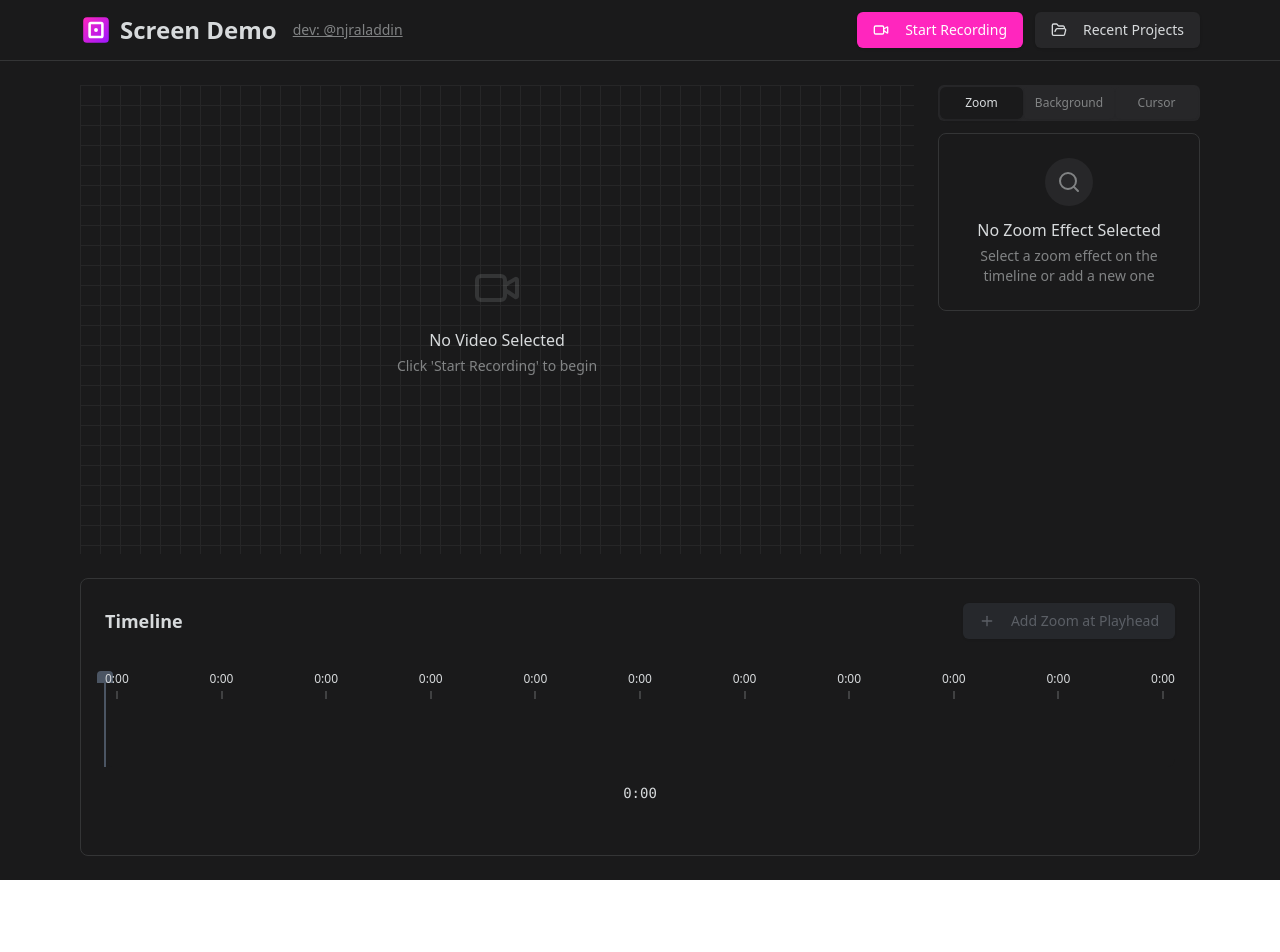
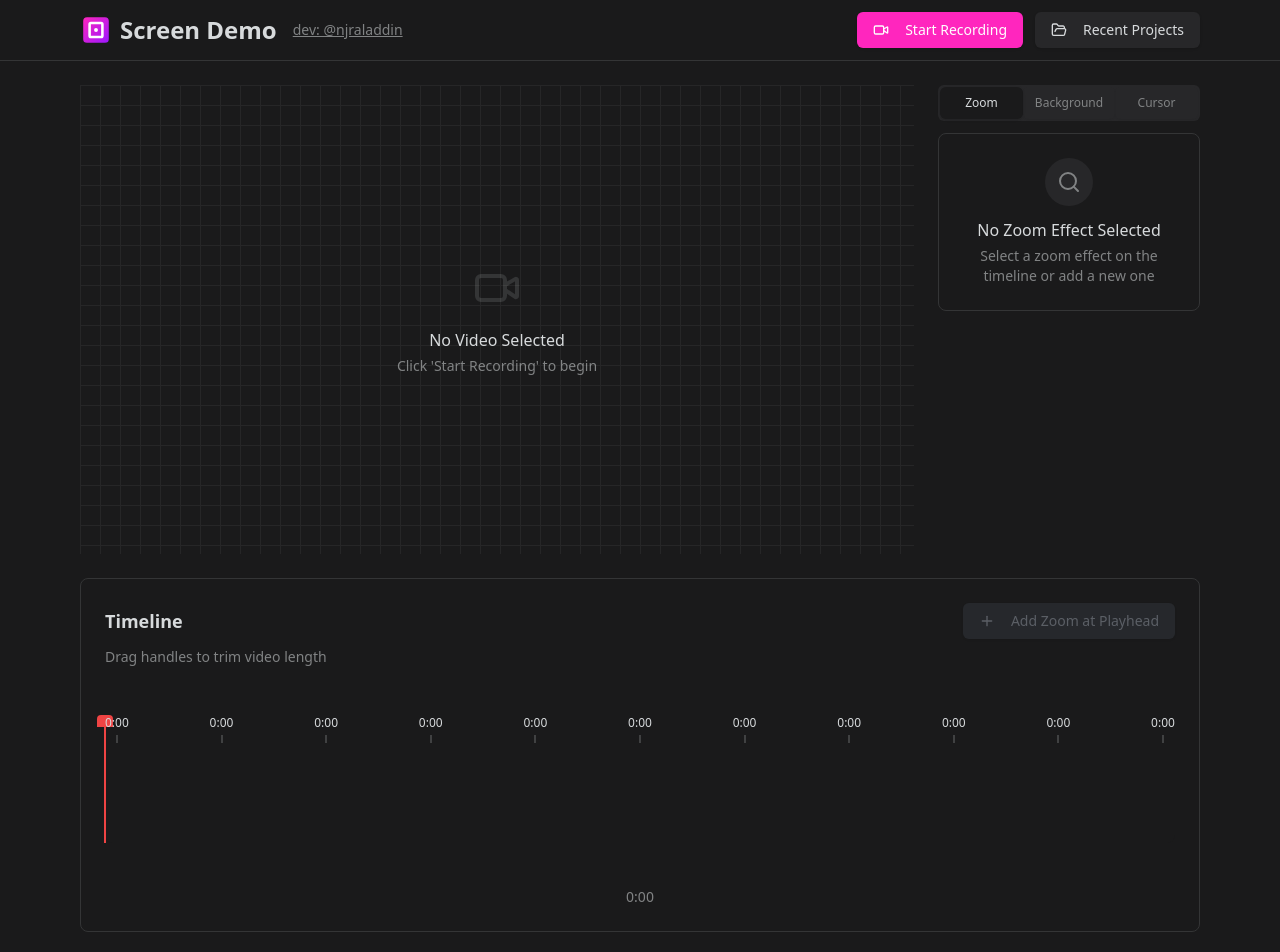
Before and after one commit to njraladdin/screen-demo, a React (Vite) app: page / in a window 1280 px wide. Shown: the top 952 px of the page. Before the commit the page ends 880 px from the top, so only its background shows below. Built offline with nearby package versions, Linux system fonts and the light colour scheme.

Commit message:
update timeline

```diff
--- a/src/App.tsx
+++ b/src/App.tsx
@@ -58,6 +58,275 @@ const getKeyframeRange = (
       : Math.max(0, keyframe.time - 1.0);
   return { rangeStart, rangeEnd: keyframe.time };
 };
+
+// First, let's add these new components inside App.tsx, before the App component
+
+interface TimelineProps {
+  duration: number;
+  currentTime: number;
+  segment: VideoSegment | null;
+  thumbnails: string[];
+  timelineRef: React.RefObject<HTMLDivElement>;
+  onTimelineClick: (e: React.MouseEvent<HTMLDivElement>) => void;
+  onTrimDragStart: (type: 'start' | 'end') => void;
+  onTrimDrag: (e: React.MouseEvent<HTMLDivElement>) => void;
+  onTrimDragEnd: () => void;
+  editingKeyframeId: number | null;
+  setCurrentTime: (time: number) => void;
+  setEditingKeyframeId: (id: number | null) => void;
+  setActivePanel: (panel: 'zoom' | 'background' | 'cursor') => void;
+  videoRef: React.RefObject<HTMLVideoElement>;
+}
+
+const Timeline: React.FC<TimelineProps> = ({
+  duration,
+  currentTime,
+  segment,
+  thumbnails,
+  timelineRef,
+  onTimelineClick,
+  onTrimDragStart,
+  onTrimDrag,
+  onTrimDragEnd,
+  editingKeyframeId,
+  setCurrentTime,
+  setEditingKeyframeId,
+  setActivePanel,
+  videoRef
+}) => {
+  return (
+    <div className="relative h-48">
+      <TimeMarkers duration={duration} />
+      <div
+        ref={timelineRef}
+        className="h-32 bg-[#1a1a1b] rounded-lg cursor-pointer relative mt-12"
+        onClick={onTimelineClick}
+        onMouseMove={onTrimDrag}
+        onMouseUp={onTrimDragEnd}
+        onMouseLeave={onTrimDragEnd}
+      >
+        {segment && (
+          <>
+            {/* Base track with thumbnails */}
+            <div className="absolute inset-x-0 bottom-0 h-12">
+              <VideoTrack
+                segment={segment}
+                duration={duration}
+                thumbnails={thumbnails}
+              />
+
+              {/* Zoom keyframes layer */}
+              <div className="absolute inset-0">
+                <ZoomKeyframes
+                  segment={segment}
+                  duration={duration}
+                  editingKeyframeId={editingKeyframeId}
+                  onKeyframeClick={(time, index) => {
+                    if (videoRef.current) {
+                      videoRef.current.currentTime = time;
+                      setCurrentTime(time);
+                      setEditingKeyframeId(index);
+                      setActivePanel("zoom");
+                    }
+                  }}
+                  videoRef={videoRef}
+                />
+              </div>
+
+              {/* Trim handles */}
+              <TrimHandles
+                segment={segment}
+                duration={duration}
+                onTrimDragStart={onTrimDragStart}
+              />
+            </div>
+          </>
+        )}
+
+        {/* Playhead */}
+        <Playhead
+          currentTime={currentTime}
+          duration={duration}
+        />
+      </div>
+
+      {/* Duration display */}
+      <div className="absolute bottom-0 left-1/2 transform -translate-x-1/2 text-sm text-[#818384]">
+        {segment ? formatTime(segment.trimEnd - segment.trimStart) : formatTime(duration)}
+      </div>
+    </div>
+  );
+};
+
+const TimeMarkers: React.FC<{ duration: number }> = ({ duration }) => (
+  <div className="absolute w-full flex justify-between text-xs text-[#d7dadc] z-40 pointer-events-none">
+    {Array.from({ length: 11 }).map((_, i) => {
+      const time = (duration * i) / 10;
+      return (
+        <div key={i} className="flex flex-col items-center">
+          <span className="mb-1">{formatTime(time)}</span>
+          <div className="h-2 w-0.5 bg-[#d7dadc]/20" />
+        </div>
+      );
+    })}
+  </div>
+);
+
+const VideoTrack: React.FC<{ segment: VideoSegment; duration: number; thumbnails: string[] }> = ({
+  segment,
+  duration,
+  thumbnails
+}) => (
+  <div className="absolute inset-0">
+    {/* Background track */}
+    <div className="absolute inset-0 bg-[#272729] rounded-lg overflow-hidden">
+      {/* Thumbnails */}
+      <div className="absolute inset-0 flex gap-[2px]">
+        {thumbnails.map((thumbnail, index) => (
+          <div
+            key={index}
+            className="h-full flex-shrink-0"
+            style={{
+              width: `calc(${100 / thumbnails.length}% - 2px)`,
+              backgroundImage: `url(${thumbnail})`,
+              backgroundSize: 'cover',
+              backgroundPosition: 'center',
+              opacity: 0.5
+            }}
+          />
+        ))}
+      </div>
+    </div>
+
+    {/* Trimmed sections */}
+    <div
+      className="absolute inset-y-0 left-0 bg-black/50 rounded-l-lg"
+      style={{ width: `${(segment.trimStart / duration) * 100}%` }}
+    />
+    <div
+      className="absolute inset-y-0 right-0 bg-black/50 rounded-r-lg"
+      style={{ width: `${((duration - segment.trimEnd) / duration) * 100}%` }}
+    />
+
+    {/* Active section */}
+    <div
+      className="absolute inset-y-0 bg-white/2 border border-white/20"
+      style={{
+        left: `${(segment.trimStart / duration) * 100}%`,
+        right: `${((duration - segment.trimEnd) / duration) * 100}%`
+      }}
+    />
+  </div>
+);
+
+const ZoomKeyframes: React.FC<{
+  segment: VideoSegment;
+  duration: number;
+  editingKeyframeId: number | null;
+  onKeyframeClick: (time: number, index: number) => void;
+  videoRef: React.RefObject<HTMLVideoElement>;
+}> = ({ segment, duration, editingKeyframeId, onKeyframeClick, videoRef }) => (
+  <div className="absolute inset-x-0 h-full">
+    {segment.zoomKeyframes.map((keyframe, index) => {
+      const active = editingKeyframeId === index;
+      const { rangeStart, rangeEnd } = getKeyframeRange(segment.zoomKeyframes, index);
+
+      return (
+        <div key={index}>
+          {/* Gradient background for zoom range */}
+          <div
+            className={`absolute h-full cursor-pointer transition-colors border-r border-[#0079d3] ${
+              active ? "opacity-100" : "opacity-80"
+            }`}
+            style={{
+              left: `${(rangeStart / duration) * 100}%`,
+              width: `${((rangeEnd - rangeStart) / duration) * 100}%`,
+              zIndex: 20,
+              background: `linear-gradient(90deg, rgba(0, 121, 211, 0.1) 0%, rgba(0, 121, 211, ${
+                0.1 + (keyframe.zoomFactor - 1) * 0.3
+              }) 100%)`
+            }}
+          />
+          {/* Keyframe marker with label */}
+          <div
+            className="absolute cursor-pointer group"
+            style={{
+              left: `${(keyframe.time / duration) * 100}%`,
+              transform: "translateX(-50%)",
+              top: "-40px",
+              height: "64px"
+            }}
+            onClick={(e) => {
+              e.stopPropagation();
+              onKeyframeClick(keyframe.time, index);
+            }}
+          >
+            <div className="relative flex flex-col items-center">
+              <div
+                className={`px-2 py-1 mb-1 rounded-full text-xs font-medium whitespace-nowrap ${
+                  active ? "bg-[#0079d3] text-white" : "bg-[#0079d3]/20 text-[#0079d3]"
+                }`}
+              >
+                {Math.round((keyframe.zoomFactor - 1) * 100)}%
+              </div>
+              <div
+                className={`w-3 h-3 bg-[#0079d3] rounded-full hover:scale-125 transition-transform ${
+                  active ? "ring-2 ring-white" : ""
+                }`}
+              />
+              <div className="w-[1px] h-10 bg-[#0079d3]/30 group-hover:bg-[#0079d3]/50" />
+            </div>
+          </div>
+        </div>
+      );
+    })}
+  </div>
+);
+
+const TrimHandles: React.FC<{
+  segment: VideoSegment;
+  duration: number;
+  onTrimDragStart: (type: 'start' | 'end') => void;
+}> = ({ segment, duration, onTrimDragStart }) => (
+  <>
+    <div
+      className="absolute -top-2 -bottom-2 w-4 cursor-col-resize z-30 group"
+      style={{ left: `calc(${(segment.trimStart / duration) * 100}% - 8px)` }}
+      onMouseDown={() => onTrimDragStart('start')}
+    >
+      <div className="absolute inset-y-0 w-2 bg-white/80 group-hover:bg-[#0079d3] group-hover:w-2.5 transition-all rounded-full left-1/2 transform -translate-x-1/2" />
+      <div className="absolute inset-y-2 left-1/2 transform -translate-x-1/2 flex flex-col justify-center gap-1">
+        <div className="w-0.5 h-1 bg-black/40 rounded-full" />
+        <div className="w-0.5 h-1 bg-black/40 rounded-full" />
+      </div>
+    </div>
+
+    <div
+      className="absolute -top-2 -bottom-2 w-4 cursor-col-resize z-30 group"
+      style={{ left: `calc(${(segment.trimEnd / duration) * 100}% - 8px)` }}
+      onMouseDown={() => onTrimDragStart('end')}
+    >
+      <div className="absolute inset-y-0 w-2 bg-white/80 group-hover:bg-[#0079d3] group-hover:w-2.5 transition-all rounded-full left-1/2 transform -translate-x-1/2" />
+      <div className="absolute inset-y-2 left-1/2 transform -translate-x-1/2 flex flex-col justify-center gap-1">
+        <div className="w-0.5 h-1 bg-black/40 rounded-full" />
+        <div className="w-0.5 h-1 bg-black/40 rounded-full" />
+      </div>
+    </div>
+  </>
+);
+
+const Playhead: React.FC<{ currentTime: number; duration: number }> = ({ currentTime, duration }) => (
+  <div
+    className="absolute top-0 bottom-0 flex flex-col items-center pointer-events-none z-30"
+    style={{
+      left: `${(currentTime / duration) * 100}%`,
+      transform: 'translateX(-50%)'
+    }}
+  >
+    <div className="w-4 h-3 bg-red-500 rounded-t" />
+    <div className="w-0.5 flex-1 bg-red-500" />
+  </div>
+);
 
 function App() {
   const [isRecording, setIsRecording] = useState(false);
@@ -367,7 +636,8 @@ function App() {
 
   // Handle trim dragging
   const handleTrimDrag = (e: React.MouseEvent<HTMLDivElement>) => {
-    if (isDraggingTrimStart || isDraggingTrimEnd) {
+    if (!isDraggingTrimStart && !isDraggingTrimEnd) return;
+
     const timeline = timelineRef.current;
     if (!timeline || !segment) return;
 
@@ -382,15 +652,17 @@ function App() {
         ...segment,
         trimStart: Math.max(0, newTrimStart)
       });
-      }
+      if (videoRef.current) {
+        videoRef.current.currentTime = newTime;
+      }
+    }
+
     if (isDraggingTrimEnd) {
       const newTrimEnd = Math.max(newTime, segment.trimStart + 0.1);
       setSegment({
         ...segment,
         trimEnd: Math.min(duration, newTrimEnd)
       });
-      }
-
       if (videoRef.current) {
         videoRef.current.currentTime = newTime;
       }
@@ -445,7 +717,6 @@ function App() {
     if (!timeline || !video || !segment) return;
 
     const rect = timeline.getBoundingClientRect();
-    // Remove the margin adjustments since the track now spans the full width
     const x = Math.max(0, Math.min(e.clientX - rect.left, rect.width));
     const percent = x / rect.width;
     const newTime = percent * duration;
@@ -1158,7 +1429,8 @@ function App() {
           </div>
 
           <div className="bg-[#1a1a1b] rounded-lg border border-[#343536] p-6">
-            <div className="flex justify-between items-center mb-8">
+            <div className="space-y-2 mb-8">
+              <div className="flex justify-between items-center">
                 <h2 className="text-lg font-semibold text-[#d7dadc]">Timeline</h2>
                 <Button
                   onClick={() => {handleAddKeyframe(); setActivePanel('zoom');}}
@@ -1172,126 +1444,33 @@ function App() {
                   <Plus className="w-4 h-4 mr-2" />Add Zoom at Playhead
                 </Button>
               </div>
-
-            <div className="relative h-40">
-              {/* Time markers */}
-              <div className="absolute w-full flex justify-between text-xs text-[#d7dadc] z-40 pointer-events-none">
-                {Array.from({ length: 11 }).map((_, i) => {
-                  const time = (duration * i) / 10;
-                  return (
-                    <div key={i} className="flex flex-col items-center">
-                      <span className="mb-1">{formatTime(time)}</span>
-                      <div className="h-2 w-0.5 bg-[#d7dadc]/20" />
-                    </div>
-                  );
-                })}
-              </div>
-
-              {/* Timeline content */}
-              <div ref={timelineRef}
-                className="h-24 bg-[#1a1a1b] rounded-lg cursor-pointer relative mt-8"
-                onClick={handleTimelineClick}
-                onMouseMove={handleTrimDrag}
-                onMouseUp={() => {setIsDraggingTrimStart(false); setIsDraggingTrimEnd(false);}}
-                onMouseLeave={() => {setIsDraggingTrimStart(false); setIsDraggingTrimEnd(false);}}
-              >
-                {/* Main video track */}
-                {segment && (
-                  <div className="absolute h-8 inset-x-0 bottom-0">
-                    {/* Background track */}
-                    <div className="absolute inset-0 bg-[#272729] rounded-lg overflow-hidden">
-                      {/* Thumbnails inside track */}
-                      <div className="absolute inset-0 flex gap-[2px]">
-                        {thumbnails.map((thumbnail, index) => (
-                          <div
-                            key={index}
-                            className="h-full flex-shrink-0"
-                            style={{
-                              width: `calc(${100 / thumbnails.length}% - 2px)`,
-                              backgroundImage: `url(${thumbnail})`,
-                              backgroundSize: 'cover',
-                              backgroundPosition: 'center',
-                              opacity: 0.5
+              <p className="text-sm text-[#818384]">
+                Drag handles to trim video length
+              </p>
+            </div>
+
+            <Timeline
+              duration={duration}
+              currentTime={currentTime}
+              segment={segment}
+              thumbnails={thumbnails}
+              timelineRef={timelineRef}
+              onTimelineClick={handleTimelineClick}
+              onTrimDragStart={(type) => {
+                if (type === 'start') setIsDraggingTrimStart(true);
+                else setIsDraggingTrimEnd(true);
               }}
-                          />
-                        ))}
-                      </div>
-                    </div>
-
-                    {/* Trimmed sections (dark overlay) */}
-                    <div
-                      className="absolute inset-y-0 left-0 bg-black/50 rounded-l-lg"
-                      style={{
-                        width: `${(segment.trimStart / duration) * 100}%`
+              onTrimDrag={handleTrimDrag}
+              onTrimDragEnd={() => {
+                setIsDraggingTrimStart(false);
+                setIsDraggingTrimEnd(false);
               }}
-                    />
-                    <div
-                      className="absolute inset-y-0 right-0 bg-black/50 rounded-r-lg"
-                      style={{
-                        width: `${((duration - segment.trimEnd) / duration) * 100}%`
-                      }}
-                    />
-
-                    {/* Active section */}
-                    <div
-                      className="absolute inset-y-0 bg-white/5"
-                      style={{
-                        left: `${(segment.trimStart / duration) * 100}%`,
-                        right: `${((duration - segment.trimEnd) / duration) * 100}%`
-                      }}
-                    />
-
-                    {/* Trim handles - now attached to the track */}
-                    <div
-                      className="absolute -left-1 top-1/2 -translate-y-1/2 w-2 h-12 cursor-col-resize z-30 group"
-                      style={{
-                        left: `${(segment.trimStart / duration) * 100}%`
-                      }}
-                      onMouseDown={() => setIsDraggingTrimStart(true)}
-                    >
-                      <div className="absolute inset-y-0 w-1 bg-white/80 group-hover:bg-[#0079d3] rounded-full left-1/2 transform -translate-x-1/2" />
-                      <div className="absolute inset-y-2 left-1/2 transform -translate-x-1/2 flex flex-col justify-center gap-1">
-                        <div className="w-0.5 h-1 bg-black/40 rounded-full" />
-                        <div className="w-0.5 h-1 bg-black/40 rounded-full" />
-                      </div>
-                    </div>
-
-                    <div
-                      className="absolute -right-1 top-1/2 -translate-y-1/2 w-2 h-12 cursor-col-resize z-30 group"
-                      style={{
-                        left: `${(segment.trimEnd / duration) * 100}%`
-                      }}
-                      onMouseDown={() => setIsDraggingTrimEnd(true)}
-                    >
-                      <div className="absolute inset-y-0 w-1 bg-white/80 group-hover:bg-[#0079d3] rounded-full left-1/2 transform -translate-x-1/2" />
-                      <div className="absolute inset-y-2 left-1/2 transform -translate-x-1/2 flex flex-col justify-center gap-1">
-                        <div className="w-0.5 h-1 bg-black/40 rounded-full" />
-                        <div className="w-0.5 h-1 bg-black/40 rounded-full" />
-                      </div>
-                    </div>
-                  </div>
-                )}
-
-                {/* Playhead */}
-                <div
-                  className="absolute top-0 bottom-0 flex flex-col items-center pointer-events-none z-30"
-                  style={{
-                    left: `${(currentTime / duration) * 100}%`,
-                    transform: 'translateX(-50%)'
-                  }}
-                >
-                  <div className={`w-4 h-3 ${!currentVideo ? 'bg-gray-600' : 'bg-red-500'} rounded-t`} />
-                  <div className={`w-0.5 flex-1 ${!currentVideo ? 'bg-gray-600' : 'bg-red-500'}`} />
-                </div>
-              </div>
-
-              {/* Current time display */}
-              <div className="text-center font-mono text-sm mt-4">
-                <span className="text-[#d7dadc] font-medium">
-                  {segment ? formatTime(segment.trimEnd - segment.trimStart) : formatTime(duration)}
-                </span>
-              </div>
-            </div>
+              editingKeyframeId={editingKeyframeId}
+              setCurrentTime={setCurrentTime}
+              setEditingKeyframeId={setEditingKeyframeId}
+              setActivePanel={setActivePanel}
+              videoRef={videoRef}
+            />
           </div>
         </div>
       </main>
```
Also changed, not shown: todo.txt. Lines whose indentation alone changed are shown as unchanged.
